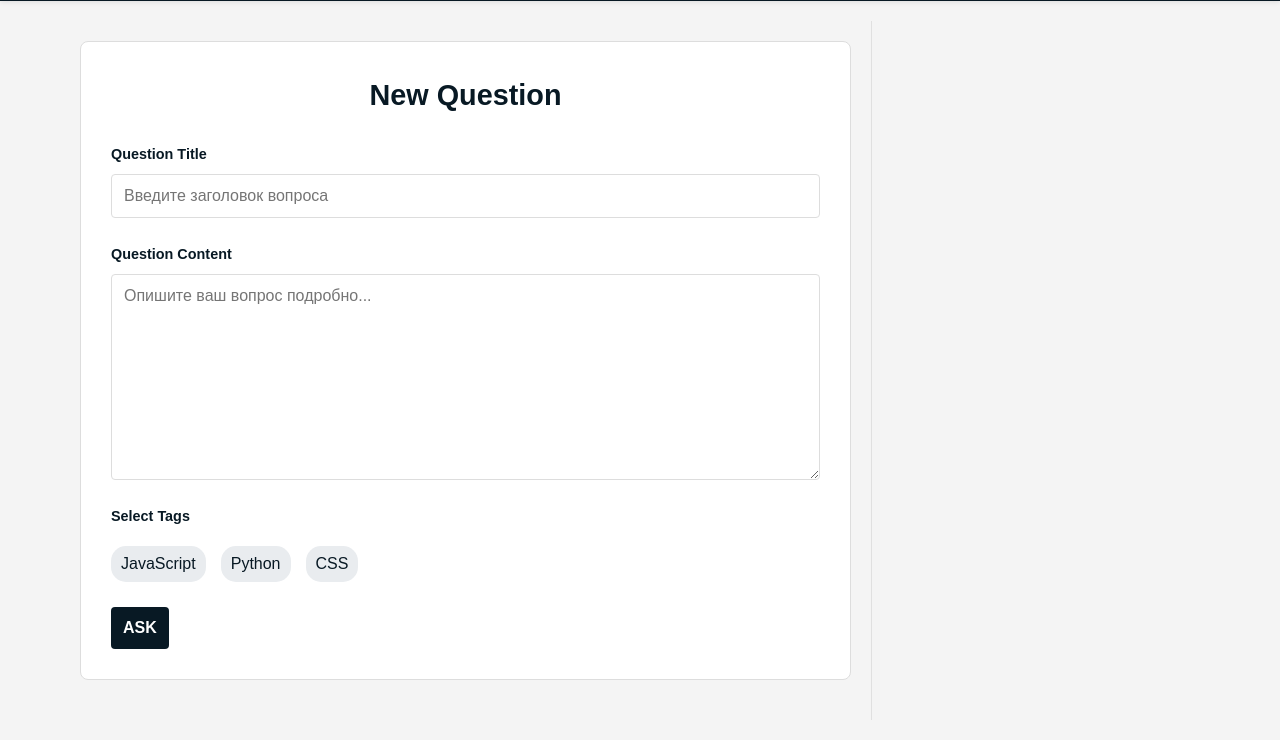
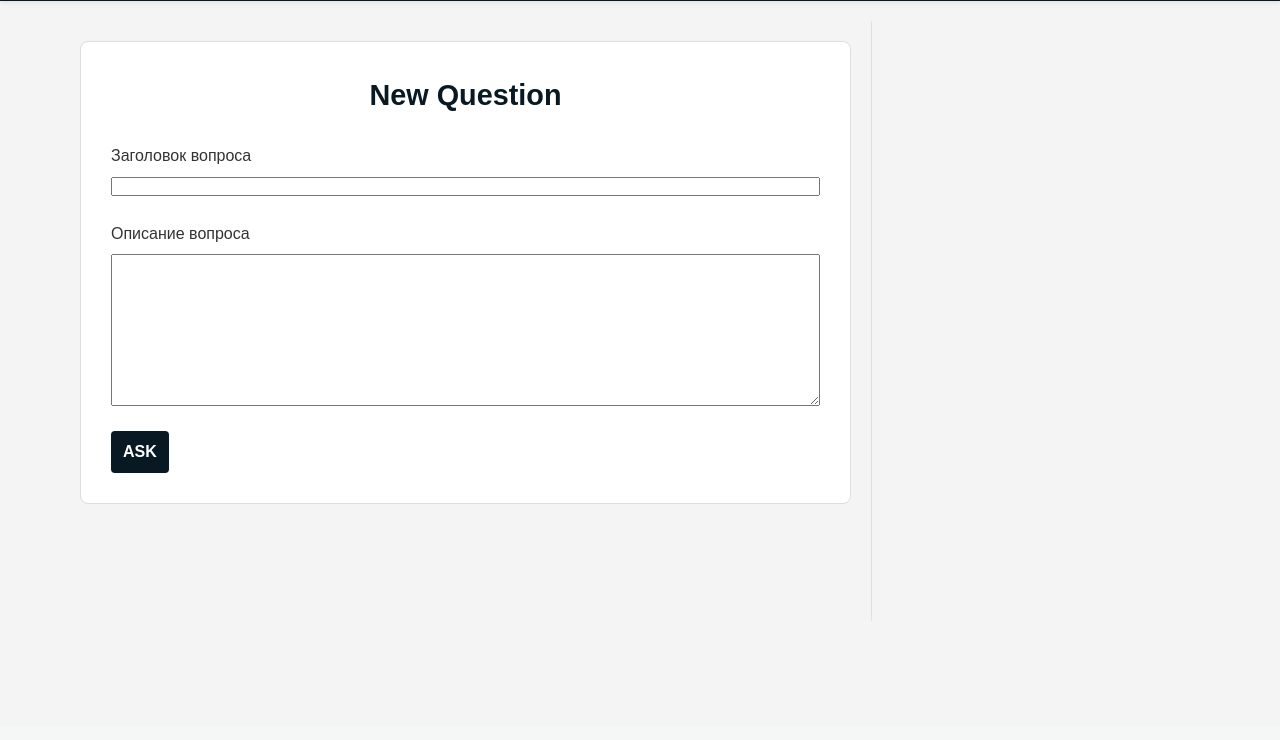
Before and after one commit to Xlebusheck1/DjangoWebForum, a Django app: page /ask/ in a window 1280 px wide. Shown: the part 74-814 px from the top of the page. After the commit the page ends 695 px from the top, so only its background shows below. Run offline with Django 5.2, Linux system fonts and the light colour scheme; a user stored in the database is signed in.

Commit message:
adding question without tags and styles

```diff
--- a/core/forms.py
+++ b/core/forms.py
@@ -1,6 +1,8 @@
 from django import forms
 from django.forms.widgets import PasswordInput, TextInput
 from django.contrib.auth import authenticate
+from core.models import Question
+
 
 class LoginForm(forms.Form):
     username = forms.CharField(
@@ -31,3 +33,13 @@ class LoginForm(forms.Form):
                 raise forms.ValidationError('Неверное имя пользователя или пароль')
 
         return cleaned_data
+
+
+class QuestionForm(forms.ModelForm):
+    class Meta:
+        model = Question
+        fields = {
+            'title',
+            'detailed',
+            'tags'
+        }
--- a/core/models.py
+++ b/core/models.py
@@ -10,11 +10,13 @@ class DefaultModel(models.Model):
     created_at = models.DateTimeField(auto_now_add=True, verbose_name="Время создания", null=True, editable=False)
     updated_at = models.DateTimeField(auto_now=True, verbose_name="Время обновления", null=True, editable=False)
 
+
 class User(AbstractUser):
     avatar = models.ImageField(upload_to='avatars', null=True, blank=True)
     class Meta:
         verbose_name = 'Пользователь'
         verbose_name_plural = 'Пользователи'
+
 
 class Question(DefaultModel):
     class Meta:
--- a/core/views.py
+++ b/core/views.py
@@ -6,7 +6,7 @@ from core.models import Question, Tag
 from django.utils.decorators import method_decorator
 from django.contrib.auth.decorators import login_required
 from django.views.decorators.cache import never_cache
-from core.forms import LoginForm
+from core.forms import LoginForm, QuestionForm
 from django.contrib.auth import login, logout
 from django.contrib import messages
 
@@ -139,7 +139,10 @@ class SignupView(TemplateView):
         })
         return context
 
+
+@method_decorator(login_required, name='dispatch')
 class AskView(TemplateView):
+    http_method_names = ['get', 'post']
     template_name = 'core/ask.html'
 
     def dispatch(self, request, *args, **kwargs):
@@ -152,13 +155,18 @@ class AskView(TemplateView):
         context = super().get_context_data(**kwargs)
         is_authenticated = self.request.user.is_authenticated
         username = self.request.user.username if is_authenticated else ''
+        context['form'] = QuestionForm()
+        return context
 
-        context.update({
-            'is_authenticated': is_authenticated,
-            'username': username,
-            'popular_tags': get_popular_tags()
-        })
-        return context
+    def post(self, request, *args, **kwargs):
+        form = QuestionForm(request.POST)
+        if form.is_valid():
+            question = form.save(commit=False)
+            question.author = request.user
+            question.save()
+            return redirect('index')
+
+        return render(request, template_name='core/ask.html', context={'form': form})
 
 class SettingsView(TemplateView):
     template_name = 'core/settings.html'
@@ -197,9 +205,7 @@ class AuthView(TemplateView):
             messages.add_message(request, messages.SUCCESS , "Успешная авторизация")
             return redirect('/')
 
-        return render(request, template_name='core/auth.html', context={
-            'form': form
-        })
+        return render(request, template_name='core/auth.html', context={'form': form})
 
 @login_required()
 def logout_view(request):
--- a/templates/base.html
+++ b/templates/base.html
@@ -25,7 +25,7 @@
             <button class="header__ask-btn" onclick="location.href='{% url 'ask' %}'">ASK</button>
             <div class="header__user-menu">
                 <img src="#" alt="Аватар" class="header__user-avatar">
-                <span class="header__user-name">{{ username }}</span>
+                <span class="header__user-name">{{ user.username }}</span>
                 <a href="{% url 'settings' %}" class="header__user-link">settings</a>
                 <form method="POST" action="{% url 'logout' %}">
                     {% csrf_token %}
--- a/templates/core/ask.html
+++ b/templates/core/ask.html
@@ -10,36 +10,37 @@
 <div class="left-column">
     <div class="new-question">
         <h2 class="new-question__title">New Question</h2>
-        <form class="new-question__form">
+        <form method="POST" class="new-question__form">
+            {% csrf_token %}
+
             <div class="form-group">
-                <label for="question-title" class="form-label">Question Title</label>
-                <input type="text" id="question-title" class="form-input" placeholder="Введите заголовок вопроса">
+                <label for={{ form.title.id_for_label }}>Заголовок вопроса</label>
+                {{ form.title }}
+                {% if form.title.errors %}
+                <div style="color: red; font-size: 0.875rem;">
+                    {% for error in form.title.errors %}
+                        {{ error }}
+                    {% endfor %}
+                </div>
+                {% endif %}
             </div>
+
             <div class="form-group">
-                <label for="question-content" class="form-label">Question Content</label>
-                <textarea id="question-content" class="form-textarea" placeholder="Опишите ваш вопрос подробно..." rows="10"></textarea>
+                <label for={{ form.title.id_for_label }}>Описание вопроса</label>
+                {{ form.detailed }}
+                {% if form.detailed.errors %}
+                <div style="color: red; font-size: 0.875rem;">
+                    {% for error in form.detailed.errors %}
+                        {{ error }}
+                    {% endfor %}
+                </div>
+                {% endif %}
             </div>
-            <div class="form-group">
-                <label class="form-label">Select Tags</label>
-                <div class="tags-selection">
-                    <div class="tag-option">
-                        <input type="checkbox" id="tag-js" name="tags" value="JavaScript">
-                        <label for="tag-js" class="tag-label">JavaScript</label>
-                    </div>
-                    <div class="tag-option">
-                        <input type="checkbox" id="tag-python" name="tags" value="Python">
-                        <label for="tag-python" class="tag-label">Python</label>
-                    </div>
-                    <div class="tag-option">
-                        <input type="checkbox" id="tag-css" name="tags" value="CSS">
-                        <label for="tag-css" class="tag-label">CSS</label>
-                    </div>
-                </div>
-            </div>
+
             <button type="submit" class="btn btn--submit">ASK</button>
+
         </form>
     </div>
 </div>
-
 <div class="right-column"></div>
 {% endblock %}
```
Also changed, not shown: templates/core/index.html (+0 -10 lines), db.sqlite3.
